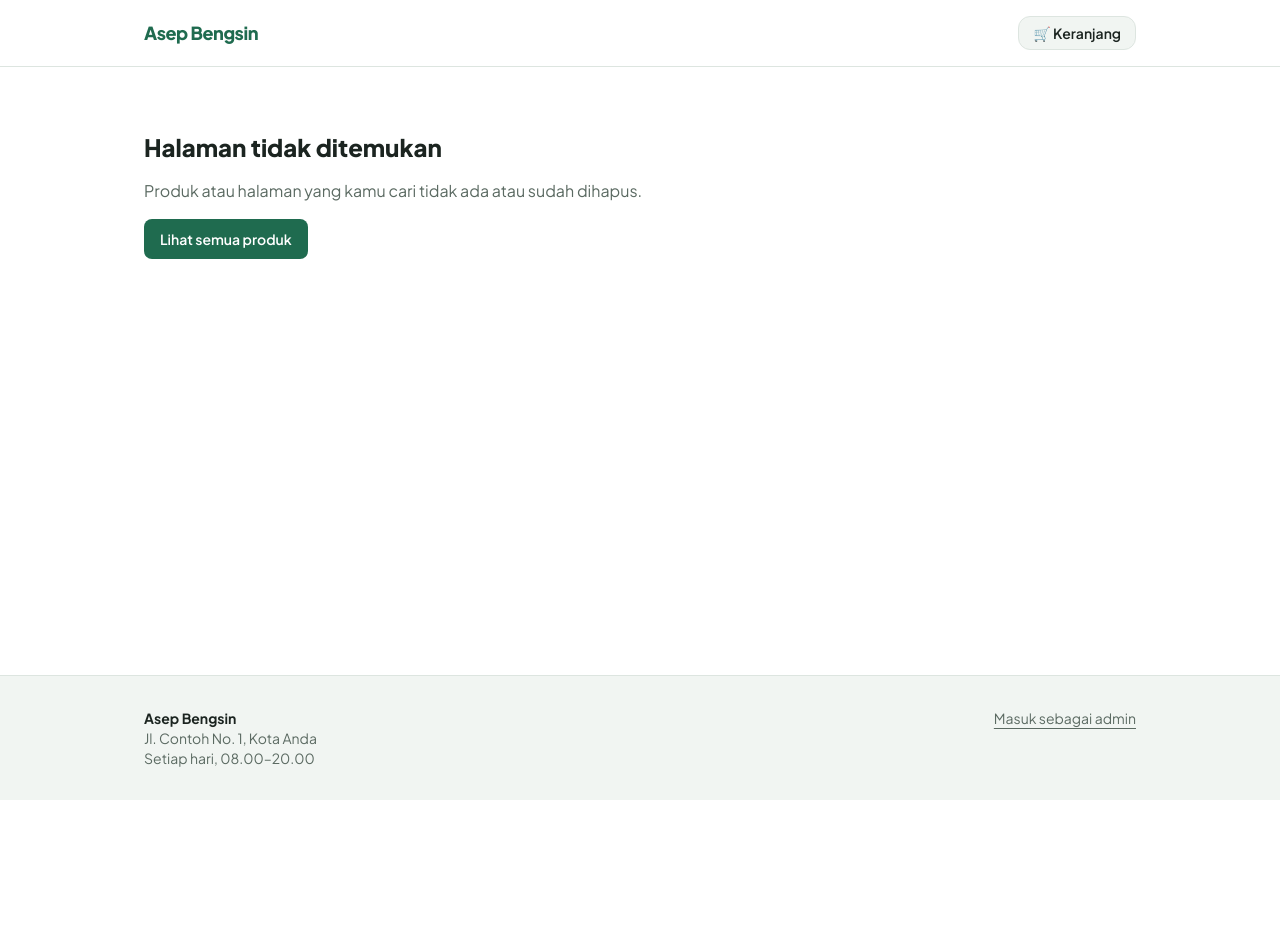
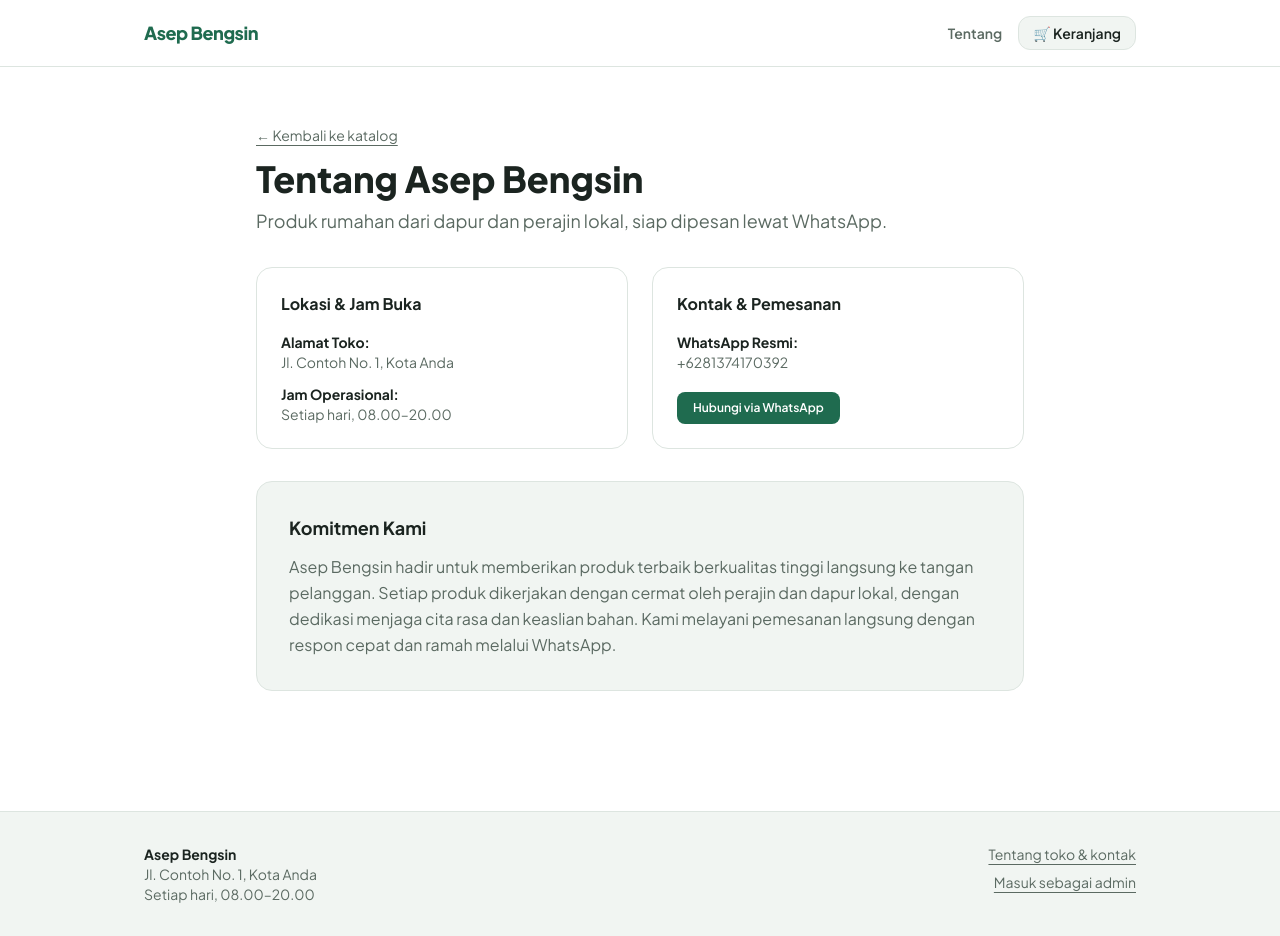
Before and after one commit to abddrhman/katalog-umkm, a Next.js app: page /tentang in a window 1280 px wide. Before the commit this address had no page. Before the commit the page ends 800 px from the top, so only its background shows below. Built offline with nearby package versions, Linux system fonts and the light colour scheme.

Commit message:
US-22 Halaman Tentang dan kontak toko

```diff
--- /dev/null
+++ b/app/tentang/page.jsx
@@ -0,0 +1,74 @@
+import Link from "next/link";
+import { toko } from "@/lib/toko";
+
+export const metadata = {
+  title: `Tentang Kami - ${toko.nama}`,
+  description: `Profil dan kontak resmi ${toko.nama}`,
+};
+
+export default function HalamanTentang() {
+  return (
+    <div className="mx-auto max-w-3xl py-10 sm:py-14">
+      <div className="flex flex-col gap-8">
+        <div>
+          <Link
+            href="/"
+            className="text-sm text-teks-lembut underline underline-offset-4 hover:text-utama"
+          >
+            ← Kembali ke katalog
+          </Link>
+          <h1 className="mt-3 text-3xl font-extrabold sm:text-4xl text-teks">
+            Tentang {toko.nama}
+          </h1>
+          <p className="mt-2 text-lg text-teks-lembut">{toko.tagline}</p>
+        </div>
+
+        <div className="grid gap-6 sm:grid-cols-2">
+          {/* Informasi Lokasi & Jam Operasional */}
+          <div className="rounded-2xl border border-garis bg-latar p-6">
+            <h2 className="text-base font-bold text-teks">Lokasi & Jam Buka</h2>
+            <div className="mt-4 flex flex-col gap-3 text-sm text-teks-lembut">
+              <div>
+                <strong className="text-teks block">Alamat Toko:</strong>
+                <span>{toko.alamat}</span>
+              </div>
+              <div>
+                <strong className="text-teks block">Jam Operasional:</strong>
+                <span>{toko.jamBuka}</span>
+              </div>
+            </div>
+          </div>
+
+          {/* Kontak & Pemesanan */}
+          <div className="rounded-2xl border border-garis bg-latar p-6">
+            <h2 className="text-base font-bold text-teks">Kontak & Pemesanan</h2>
+            <div className="mt-4 flex flex-col gap-3 text-sm text-teks-lembut">
+              <div>
+                <strong className="text-teks block">WhatsApp Resmi:</strong>
+                <span>+{toko.nomorWhatsApp}</span>
+              </div>
+              <div className="pt-2">
+                <a
+                  href={`https://wa.me/${toko.nomorWhatsApp}`}
+                  target="_blank"
+                  rel="noopener noreferrer"
+                  className="inline-flex items-center rounded-lg bg-utama px-4 py-2 text-xs font-semibold text-white hover:bg-utama-gelap transition-colors"
+                >
+                  Hubungi via WhatsApp
+                </a>
+              </div>
+            </div>
+          </div>
+        </div>
+
+        {/* Profil Singkat */}
+        <div className="rounded-2xl border border-garis bg-permukaan p-6 sm:p-8">
+          <h2 className="text-lg font-bold text-teks">Komitmen Kami</h2>
+          <p className="mt-3 leading-relaxed text-teks-lembut">
+            {toko.nama} hadir untuk memberikan produk terbaik berkualitas tinggi langsung ke tangan pelanggan. Setiap produk dikerjakan dengan cermat oleh perajin dan dapur lokal, dengan dedikasi menjaga cita rasa dan keaslian bahan. Kami melayani pemesanan langsung dengan respon cepat dan ramah melalui WhatsApp.
+          </p>
+        </div>
+      </div>
+    </div>
+  );
+}
--- a/components/Footer.jsx
+++ b/components/Footer.jsx
@@ -10,9 +10,14 @@ export default function Footer() {
           <p>{toko.alamat}</p>
           <p>{toko.jamBuka}</p>
         </div>
-        <Link href="/admin" className="self-start underline underline-offset-4 hover:text-utama">
-          Masuk sebagai admin
-        </Link>
+        <div className="flex flex-col sm:items-end gap-2">
+          <Link href="/tentang" className="underline underline-offset-4 hover:text-utama">
+            Tentang toko & kontak
+          </Link>
+          <Link href="/admin" className="underline underline-offset-4 hover:text-utama">
+            Masuk sebagai admin
+          </Link>
+        </div>
       </div>
     </footer>
   );
--- a/components/Header.jsx
+++ b/components/Header.jsx
@@ -14,6 +14,14 @@ export default function Header() {
           {toko.nama}
         </Link>
 
+        <div className="flex items-center gap-4">
+          <Link
+            href="/tentang"
+            className="text-sm font-semibold text-teks-lembut hover:text-utama transition-colors"
+          >
+            Tentang
+          </Link>
+
           <Link
             href="/keranjang"
             className="relative inline-flex items-center gap-2 rounded-xl border border-garis bg-permukaan px-3.5 py-1.5 text-sm font-semibold text-teks hover:border-utama hover:text-utama transition-colors"
@@ -26,6 +34,7 @@ export default function Header() {
             )}
           </Link>
         </div>
+      </div>
     </header>
   );
 }
```
Also changed, not shown: 1 other file (tests, documents, lock files or other folders). Lines whose indentation alone changed are shown as unchanged.
